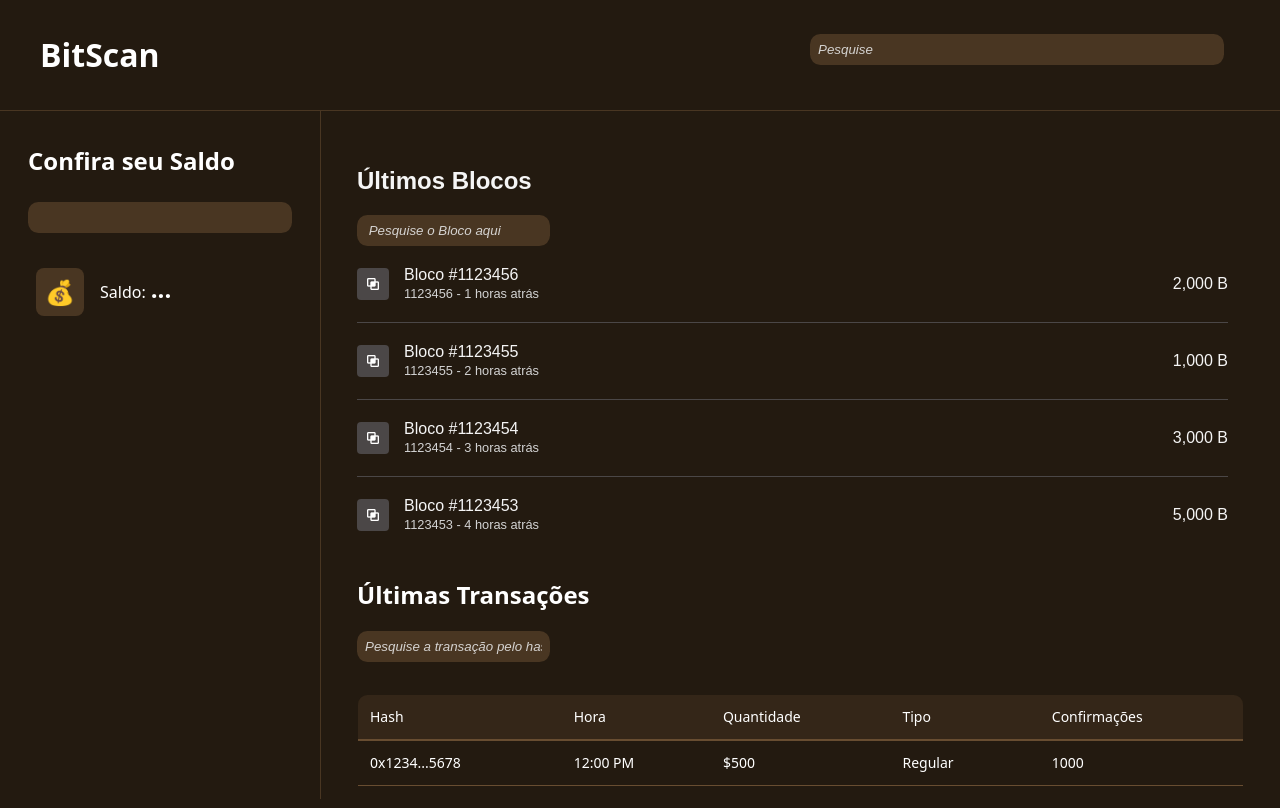
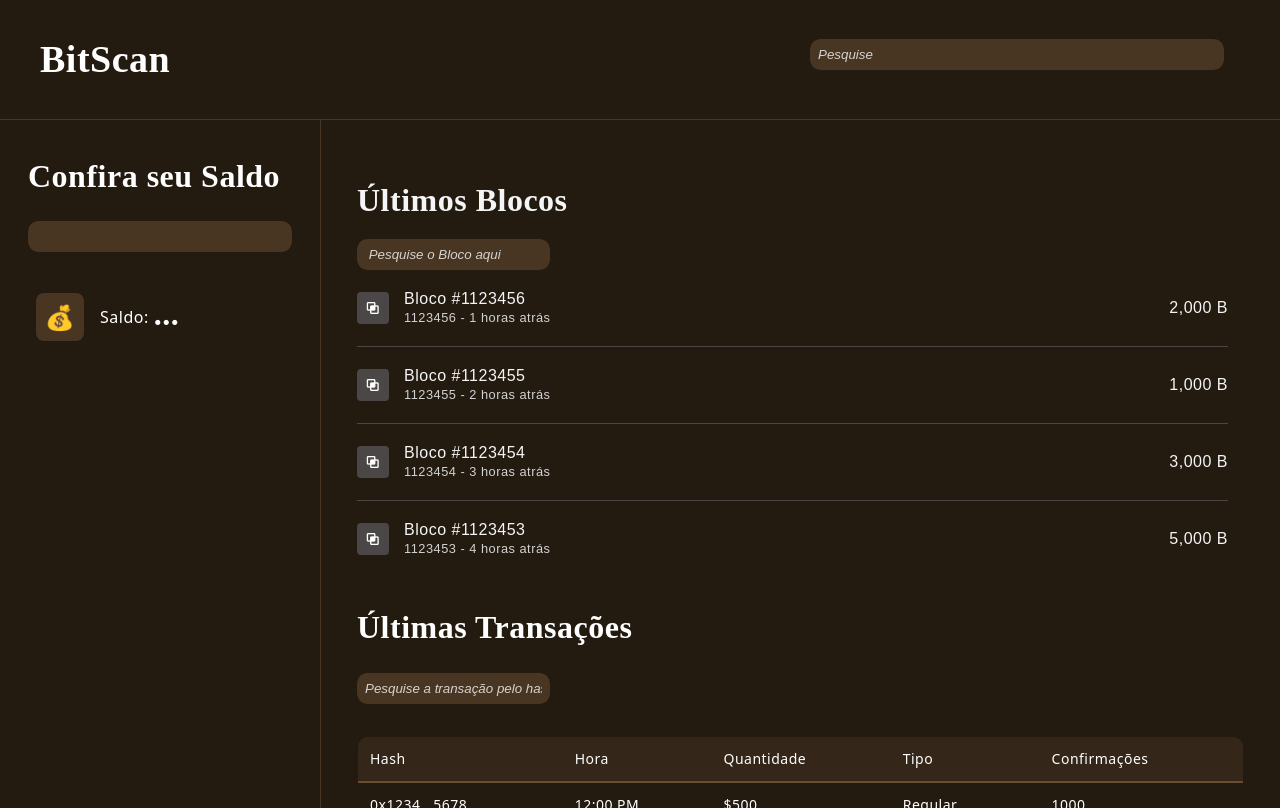
Before and after one commit to Luan-Web3/bitcoin-explorer, a React (Vite) app in the folder frontend-explorador-bitcoin/: page / in a window 1280 px wide. Built offline with nearby package versions, Linux system fonts and the light colour scheme.

Commit message:
style: headings fonts

```diff
--- a/frontend-explorador-bitcoin/src/index.css
+++ b/frontend-explorador-bitcoin/src/index.css
@@ -12,7 +12,8 @@ body {
 
   background-color: var(--primary-color);
   color: #fff;
-  font-family: "Space Grotesk", "Noto Sans", sans-serif;
+  font-family: Roboto, "Helvetica Neue", sans-serif;
+  letter-spacing: 0.5px;;
   height: 100%;
   overflow-y: hidden;
 }
@@ -60,3 +61,19 @@ input:focus {
 ::-webkit-scrollbar-thumb {
   background: var(--secondary-color);
 }
+
+h1,h2,h3{
+     font-family: "EB Garamond", serif;
+
+}
+
+h1{
+   font-size:38px;
+}
+
+h2{
+   font-size:32px;
+}
+h3{
+  font-size:26px;
+}
```
